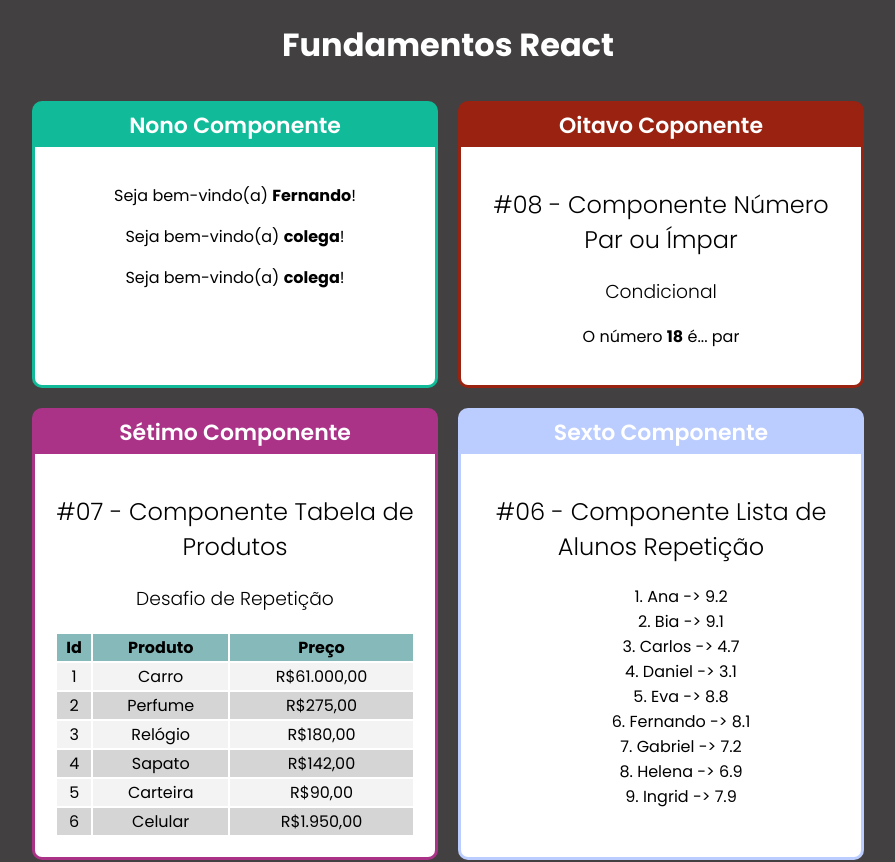
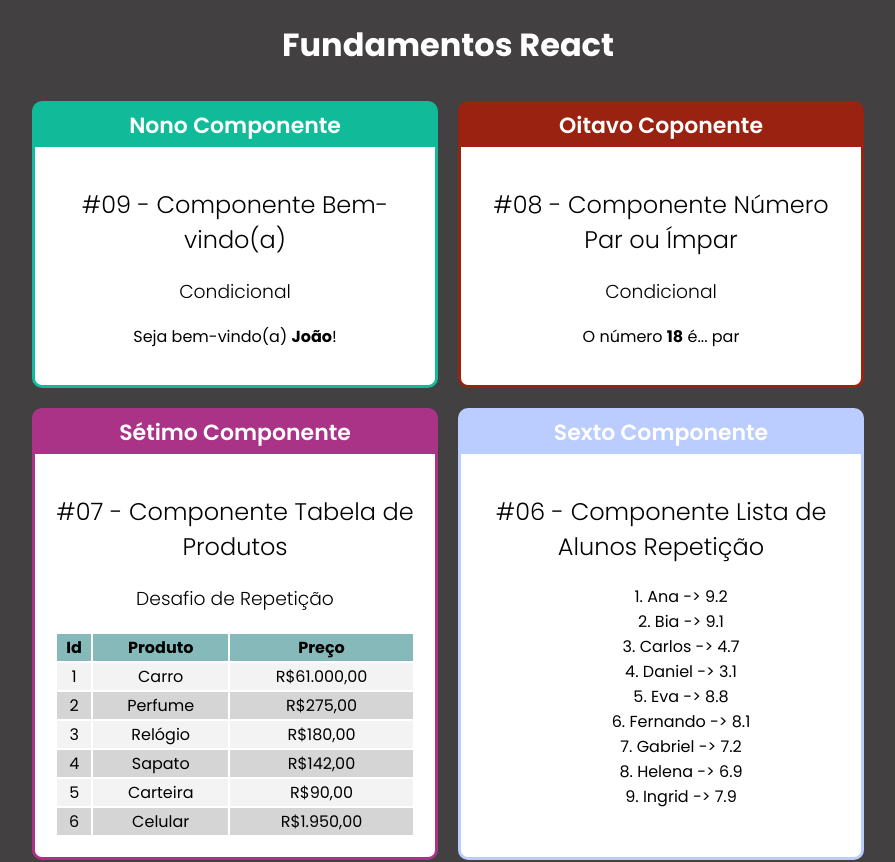
Before and after one commit to barbaracalderon/fundamentos-react, a React (Create React App) app: page / in a window 1280 px wide. Shown: the top 862 px of the page, without its empty margins (192-1087 px from the left). Built offline with nearby package versions, Linux system fonts and the light colour scheme.

Commit message:
Fixed layout

```diff
--- a/src/App.jsx
+++ b/src/App.jsx
@@ -17,10 +17,7 @@ export default () =>
         <h1>Fundamentos React</h1>
         <div className="Cards">
             <Card titulo="Nono Componente" color="#1b9">
-                <UsuarioInfo usuario={{nome: 'Fernando'}} />
-                <UsuarioInfo />
-                <UsuarioInfo usuario='' />
-
+                <UsuarioInfo usuario={{nome: 'João'}} />
             </Card>
             <Card titulo="Oitavo Coponente" color="#921">
                 <ParOuImpar num={18}/>
--- a/src/components/condicional/UsuarioInfo.jsx
+++ b/src/components/condicional/UsuarioInfo.jsx
@@ -5,6 +5,8 @@ export default props => {
     const usuario = props.usuario || {}
     return (
             <div>
+                <h2>#09 - Componente Bem-vindo(a)</h2>
+                <h3> Condicional </h3>
                 <p>
                     <If test={ usuario && usuario.nome } >
                     Seja bem-vindo(a) <strong>{ usuario.nome }</strong>!
@@ -16,4 +18,5 @@ export default props => {
                 </p>
             </div>
     )
+
 }
```
Lines whose indentation alone changed are shown as unchanged.
